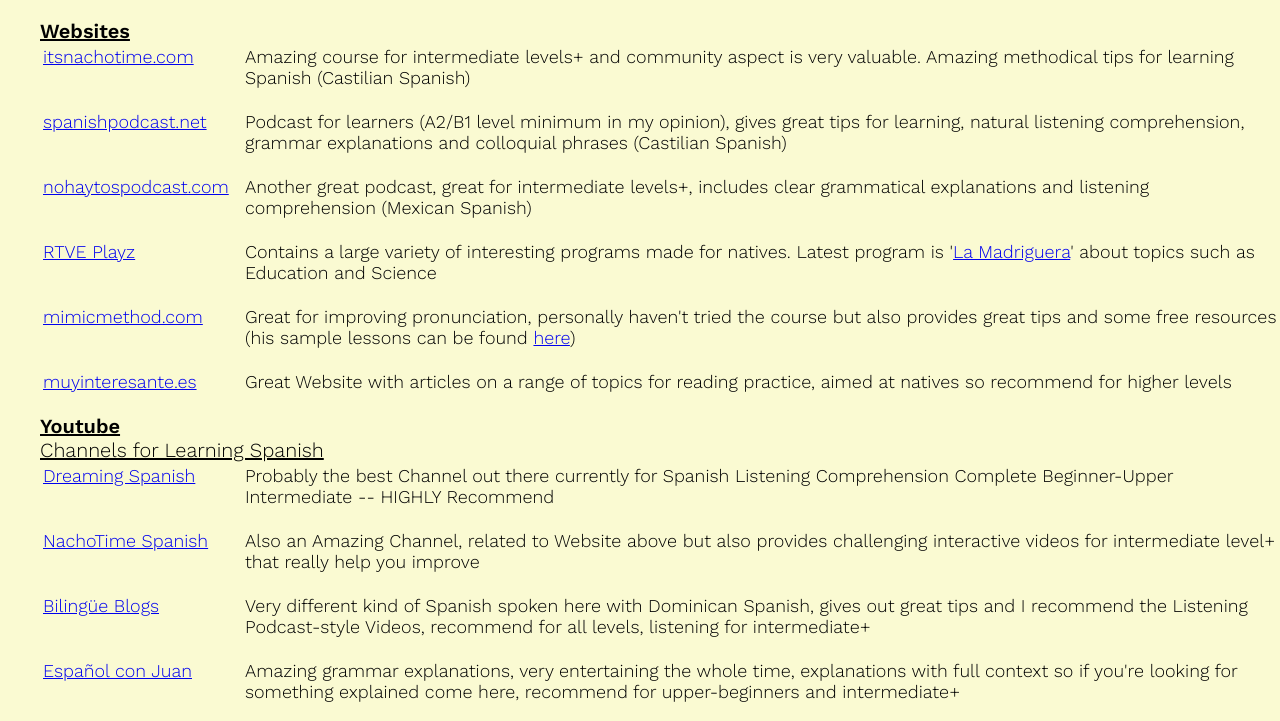
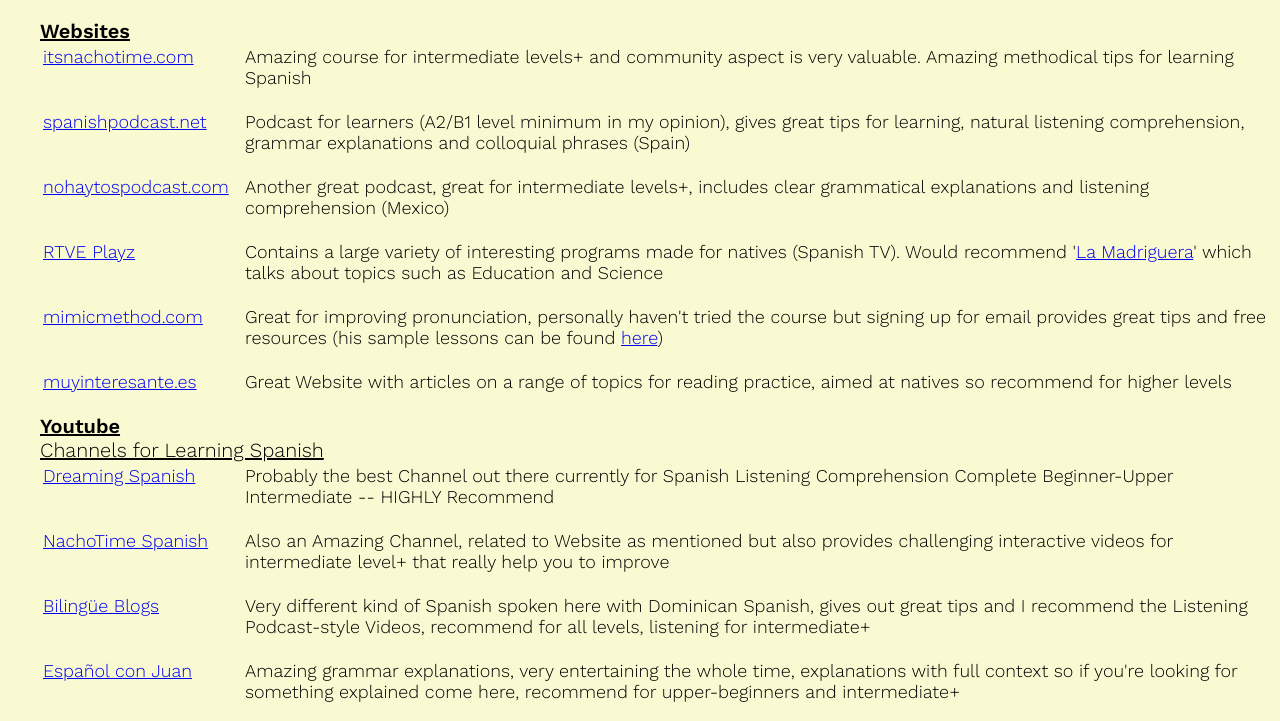
Before and after one commit to ben53515/benw-website, a plain HTML site: page resources/spanish.html in a window 1280 px wide. Shown: the part 61-782 px from the top of the page. Drawn offline with nearby package versions, Linux system fonts and the light colour scheme.

Commit message:
Updated spanish resources

```diff
--- a/resources/spanish.html
+++ b/resources/spanish.html
@@ -37,23 +37,23 @@
             <table class="maintext">
                 <tr>
                     <td class="table-link"><a href="https://itsnachotime.com/" target="_blank">itsnachotime.com</a></td>
-                    <td><p>Amazing course for intermediate levels+ and community aspect is very valuable. Amazing methodical tips for learning Spanish (Castilian Spanish)</p></td>
+                    <td><p>Amazing course for intermediate levels+ and community aspect is very valuable. Amazing methodical tips for learning Spanish</p></td>
                 </tr>
                 <tr>
                     <td class="table-link"><a href="https://spanishpodcast.net" target="_blank">spanishpodcast.net</a></td>
-                    <td><p>Podcast for learners (A2/B1 level minimum in my opinion), gives great tips for learning, natural listening comprehension, grammar explanations and colloquial phrases (Castilian Spanish)</p></td>
+                    <td><p>Podcast for learners (A2/B1 level minimum in my opinion), gives great tips for learning, natural listening comprehension, grammar explanations and colloquial phrases (Spain)</p></td>
                 </tr>
                 <tr>
                     <td class="table-link"><a href="https://nohaytospodcast.com" target="_blank">nohaytospodcast.com</a></td>
-                    <td><p>Another great podcast, great for intermediate levels+, includes clear grammatical explanations and listening comprehension (Mexican Spanish)</p></td>
+                    <td><p>Another great podcast, great for intermediate levels+, includes clear grammatical explanations and listening comprehension (Mexico)</p></td>
                 </tr>
                 <tr>
                     <td class="table-link"><a href="http://www.rtve.es/playz/" target="_blank">RTVE Playz</a></td>
-                    <td><p>Contains a large variety of interesting programs made for natives. Latest program is '<a href="https://www.rtve.es/playz/videos/la-madriguera/madriguera-programa-1-completo-educacion-playz/5560898/" target="_blank">La Madriguera</a>' about topics such as Education and Science</p></td>
+                    <td><p>Contains a large variety of interesting programs made for natives (Spanish TV). Would recommend '<a href="https://www.rtve.es/playz/videos/la-madriguera/madriguera-programa-1-completo-educacion-playz/5560898/" target="_blank">La Madriguera</a>' which talks about topics such as Education and Science</p></td>
                 </tr>
                 <tr>
                     <td class="table-link"><a href="https://mimicmethod.com" target="_blank">mimicmethod.com</a></td>
-                    <td><p>Great for improving pronunciation, personally haven't tried the course but also provides great tips and some free resources (his sample lessons can be found <a href="https://www.mimicmethod.com/mc-sample-lesson/?utm_source=email&utm_medium=email&utm_campaign=sound_discovery&utm_content=sample_lesson" target="_blank">here</a>)</p></td>
+                    <td><p>Great for improving pronunciation, personally haven't tried the course but signing up for email provides great tips and free resources (his sample lessons can be found <a href="https://www.mimicmethod.com/mc-sample-lesson/?utm_source=email&utm_medium=email&utm_campaign=sound_discovery&utm_content=sample_lesson" target="_blank">here</a>)</p></td>
                 </tr>
                 <tr>
                     <td class="table-link"><a href="https://www.muyinteresante.es/" target="_blank">muyinteresante.es</a></td>
@@ -69,7 +69,7 @@
                 </tr>
                 <tr>
                     <td class="table-link"><a href="https://www.youtube.com/channel/UCzr7FsXkETYaaHTySIeJsjQ" target="_blank">NachoTime Spanish</a></td>
-                    <td><p>Also an Amazing Channel, related to Website above but also provides challenging interactive videos for intermediate level+ that really help you improve</p></td>
+                    <td><p>Also an Amazing Channel, related to Website as mentioned but also provides challenging interactive videos for intermediate level+ that really help you to improve</p></td>
                 </tr>
                 <tr>
                     <td class="table-link"><a href="https://www.youtube.com/channel/UCa57CLZlqhFtn1m-e-tWhpg" target="_blank">Bilingüe Blogs</a></td>
```
